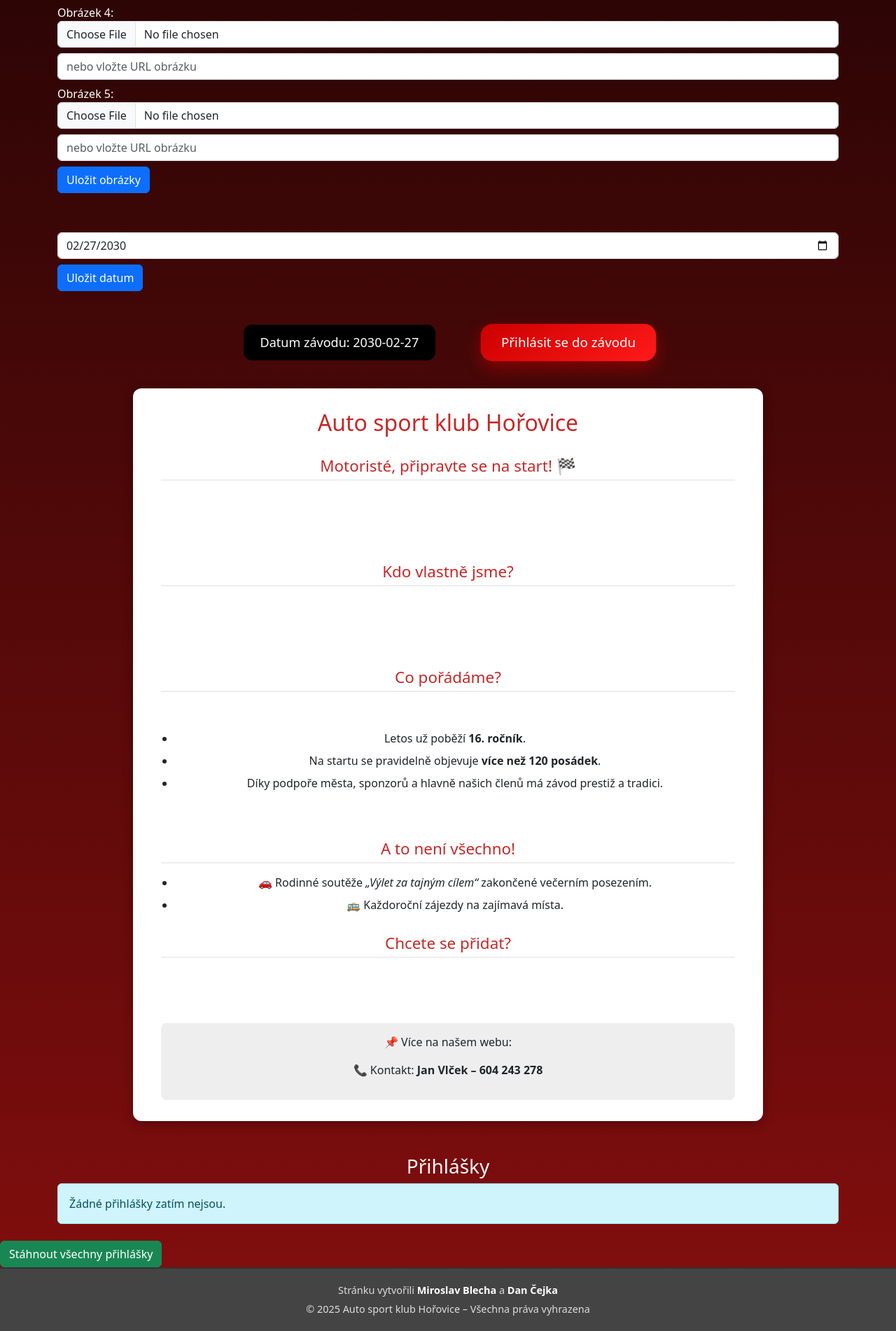
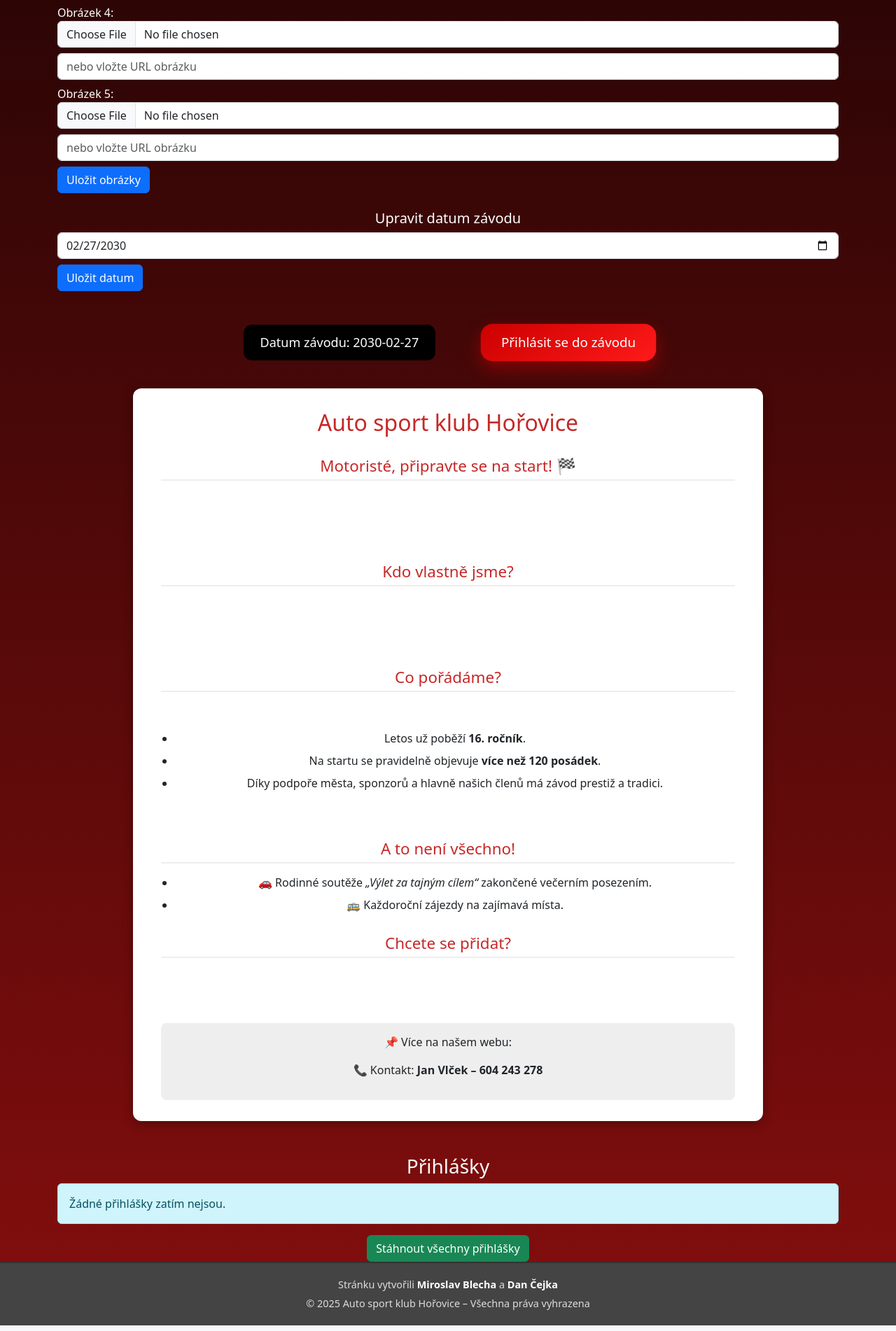
Before and after one commit to Mir04ange/ASZhoroviceWebphp, a PHP site: page /front/main.php in a window 1280 px wide. Shown: the part 994-2896 px from the top of the page at 70% size. Run offline with PHP 8.4, Linux system fonts and the light colour scheme; a user stored in the database is signed in; data that the repository does not hold is empty; style sheets or scripts are compiled from the project's sources; some libraries are stand-ins or nearby versions.

Commit message:
update to V:0.0.2

```diff
--- a/front/main.php
+++ b/front/main.php
@@ -148,7 +148,7 @@ $race_date = file_exists("race_date.txt") ? file_get_contents("race_date.txt") :
         <button type="submit" class="btn btn-primary">Uložit obrázky</button>
     </form>
 
-  <h5 class="mt-4 autoShow">Upravit datum závodu</h5>
+  <h5 class="mt-4 ">Upravit datum závodu</h5>
   <form action="../back/update_date.php" method="POST">
     <input type="date" name="race_date" class="form-control" value="<?= $race_date ?>" required>
     <button type="submit" class="btn btn-primary mt-2">Uložit datum</button>
@@ -343,10 +343,12 @@ if (strtotime($today) > strtotime($race_date . ' +1 day')) {
 
 
 <?php if(isset($_SESSION['role']) && $_SESSION['role'] === 'admin'): ?>
-    <form method="POST" action="download_pdf.php">
-        <input type="hidden" name="all" value="1">
-        <button class="btn btn-success mt-2">Stáhnout všechny přihlášky</button>
+  <div class="d-flex justify-content-center mt-2">
+    <form method="POST" action="download_pdf.php" class="text-center">
+      <input type="hidden" name="all" value="1">
+      <button class="btn btn-success">Stáhnout všechny přihlášky</button>
     </form>
+  </div>
 <?php endif; ?>
 
 
```
